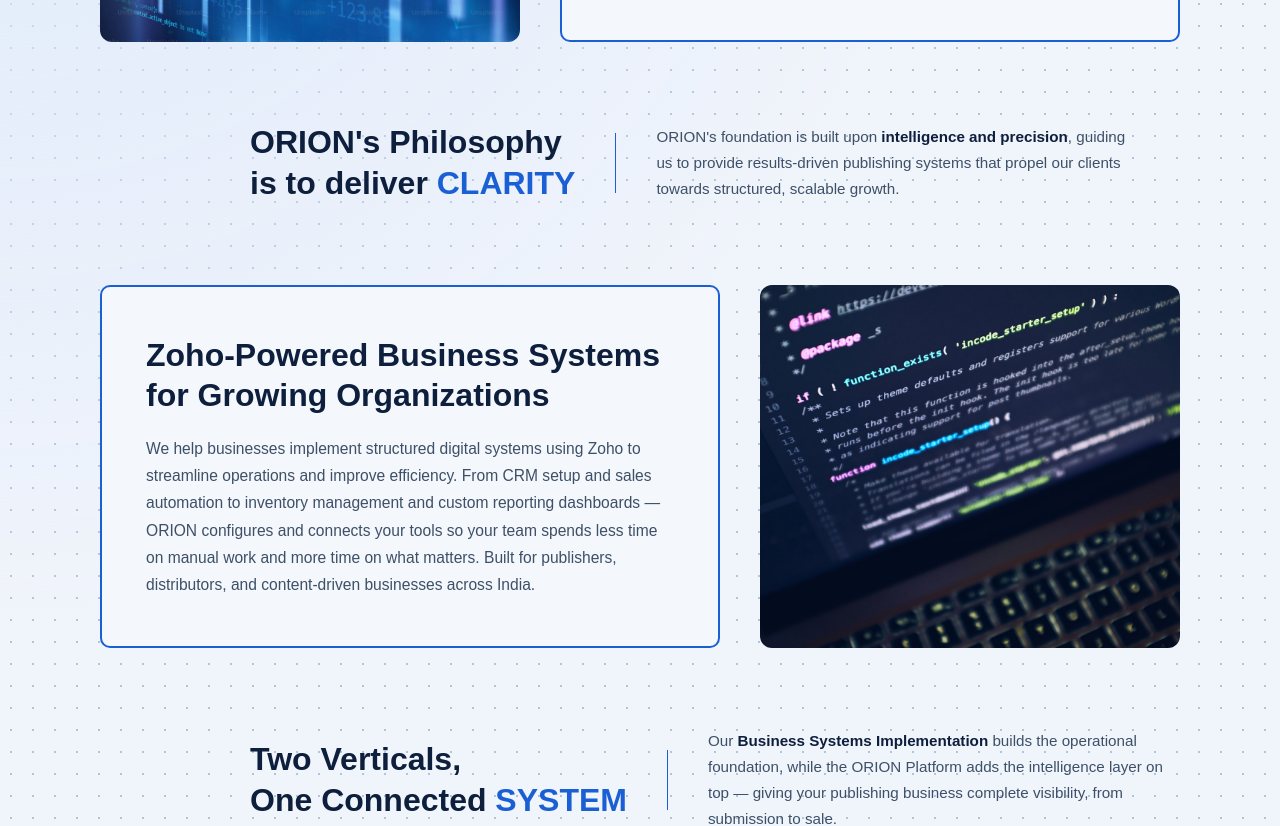
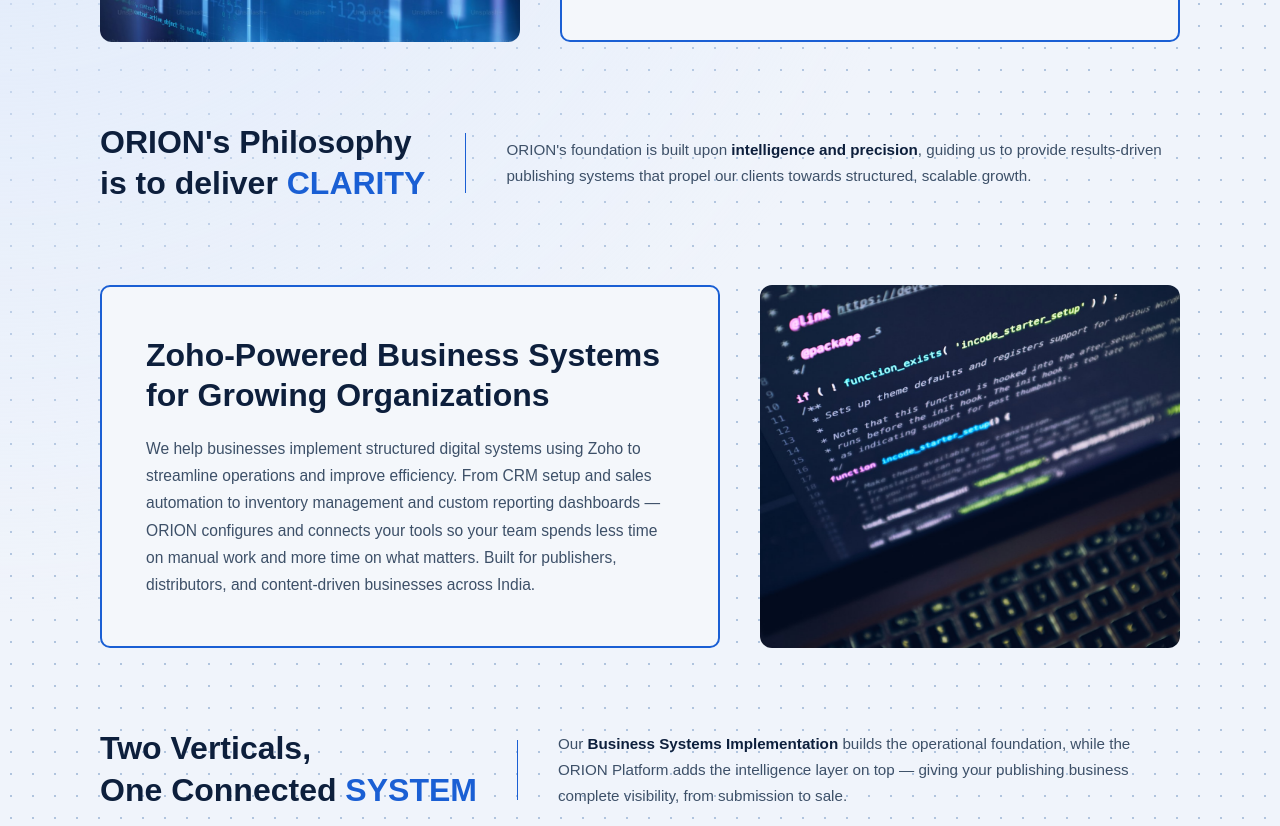
Before and after one commit to gopix/orion-website1, a Next.js app: page / in a window 1280 px wide. Shown: the part 1020-1846 px from the top of the page. Built offline with nearby package versions, Linux system fonts and the light colour scheme.

Commit message:
updated ui

```diff
--- a/app/components/Hero/styles/Info.module.css
+++ b/app/components/Hero/styles/Info.module.css
@@ -70,13 +70,13 @@
 }
 
 .philosophy {
-    margin-top:40px ;
+    margin-top: 40px;
     display: flex;
     align-items: center;
     gap: 40px;
     width: 100%;
+
     box-sizing: border-box;
-    padding-left: calc(110px + 40px);
     /* matches imageWrap width + gap */
 }
 
@@ -107,11 +107,11 @@
 }
 
 .philRight p {
+        max-width: 100%px;
     font-size: 0.95rem;
     color: #3d5068;
     line-height: 1.7;
     margin: 0;
-    max-width: 480px;
 }
 
 .philRight strong {
```
